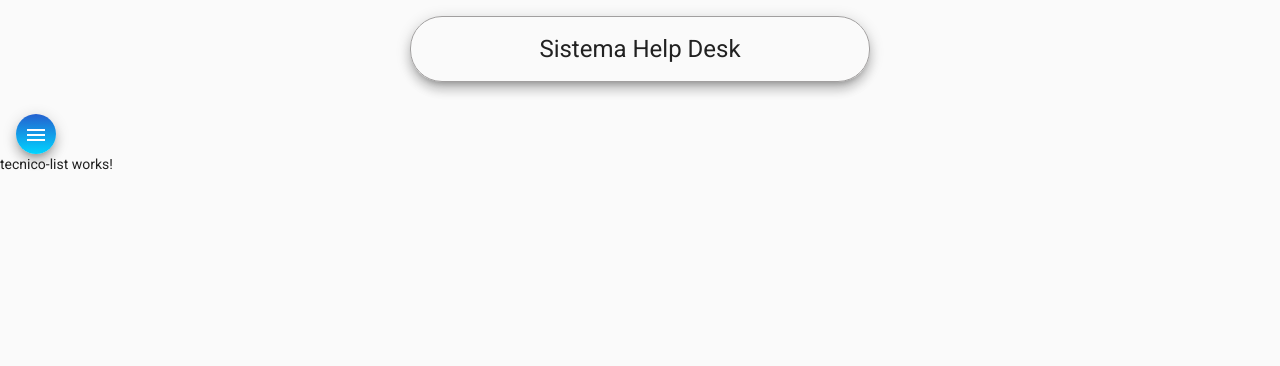
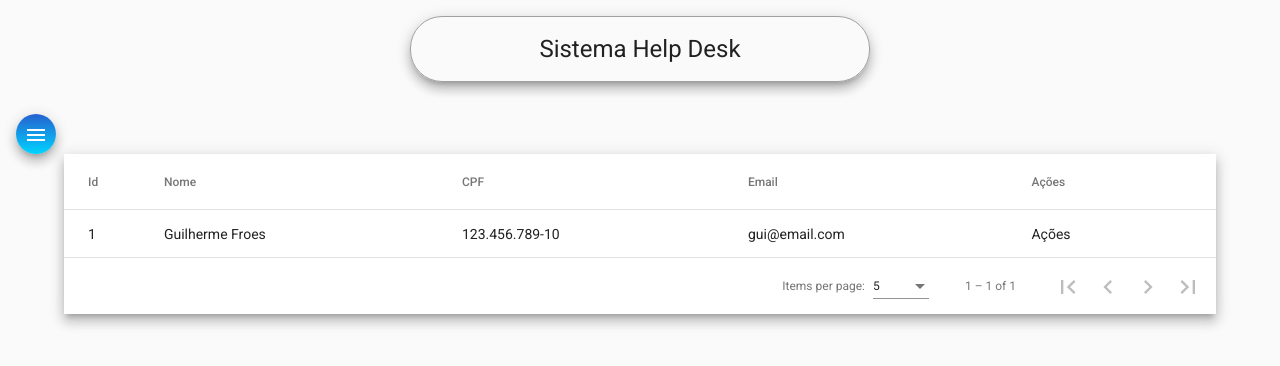
Before and after one commit to guifroes1984/helpdesk-front, an Angular app: page /tecnicos in a window 1280 px wide. Shown: the top 366 px of the page. Built offline with nearby package versions, Linux system fonts and the light colour scheme.

Commit message:
Criado componente TECNICO-LIST, e implantando HTML e CSS para o mesmo. Criando rota para o mesmo

```diff
--- a/src/app/components/home/home.component.ts
+++ b/src/app/components/home/home.component.ts
@@ -1,5 +1,4 @@
 import { Component, OnInit } from '@angular/core';
-import { Router } from '@angular/router';
 
 @Component({
   selector: 'app-home',
@@ -8,10 +7,10 @@ import { Router } from '@angular/router';
 })
 export class HomeComponent implements OnInit {
 
-  constructor(private router: Router) { }
+  constructor() { }
 
   ngOnInit(): void {
-    this.router.navigate(['home'])
+
   }
 
 }
--- a/src/app/components/nav/nav.component.ts
+++ b/src/app/components/nav/nav.component.ts
@@ -1,4 +1,5 @@
 import { Component, OnInit } from '@angular/core';
+import { Router } from '@angular/router';
 
 @Component({
   selector: 'app-nav',
@@ -7,9 +8,10 @@ import { Component, OnInit } from '@angular/core';
 })
 export class NavComponent implements OnInit {
 
-  constructor() { }
+  constructor(private router: Router) { }
 
   ngOnInit(): void {
+    this.router.navigate(['tecnicos'])
   }
 
 }
--- a/src/app/components/tecnico/tecnico-list/tecnico-list.component.css
+++ b/src/app/components/tecnico/tecnico-list/tecnico-list.component.css
@@ -0,0 +1,8 @@
+.container {
+    width: 90%;
+    margin: auto;
+}
+
+table {
+    width: 100%;
+  }
--- a/src/app/components/tecnico/tecnico-list/tecnico-list.component.html
+++ b/src/app/components/tecnico/tecnico-list/tecnico-list.component.html
@@ -1 +1,39 @@
-<p>tecnico-list works!</p>
+<div class="container">
+    <div class="mat-elevation-z8">
+        <table mat-table [dataSource]="dataSource">
+
+          <ng-container matColumnDef="position">
+            <th mat-header-cell *matHeaderCellDef> Id </th>
+            <td mat-cell *matCellDef="let element"> {{element.id}} </td>
+          </ng-container>
+
+          <ng-container matColumnDef="name">
+            <th mat-header-cell *matHeaderCellDef> Nome </th>
+            <td mat-cell *matCellDef="let element"> {{element.nome}} </td>
+          </ng-container>
+
+          <ng-container matColumnDef="weight">
+            <th mat-header-cell *matHeaderCellDef> CPF </th>
+            <td mat-cell *matCellDef="let element"> {{element.cpf}} </td>
+          </ng-container>
+
+          <ng-container matColumnDef="symbol">
+            <th mat-header-cell *matHeaderCellDef> Email </th>
+            <td mat-cell *matCellDef="let element"> {{element.email}} </td>
+          </ng-container>
+
+          <ng-container matColumnDef="acoes">
+            <th mat-header-cell *matHeaderCellDef> Ações </th>
+            <td mat-cell *matCellDef="let element"> Ações </td>
+          </ng-container>
+
+          <tr mat-header-row *matHeaderRowDef="displayedColumns"></tr>
+          <tr mat-row *matRowDef="let row; columns: displayedColumns;"></tr>
+        </table>
+
+        <mat-paginator [pageSizeOptions]="[5, 10, 20]"
+                       showFirstLastButtons
+                       aria-label="Select page of periodic elements">
+        </mat-paginator>
+      </div>
+</div>
--- a/src/app/components/tecnico/tecnico-list/tecnico-list.component.ts
+++ b/src/app/components/tecnico/tecnico-list/tecnico-list.component.ts
@@ -1,4 +1,7 @@
-import { Component, OnInit } from '@angular/core';
+import { Component, OnInit, ViewChild } from '@angular/core';
+import { MatPaginator } from '@angular/material/paginator';
+import { MatTableDataSource } from '@angular/material/table';
+import { Tecnico } from 'src/app/models/tecnico';
 
 @Component({
   selector: 'app-tecnico-list',
@@ -7,9 +10,30 @@ import { Component, OnInit } from '@angular/core';
 })
 export class TecnicoListComponent implements OnInit {
 
+  ELEMENT_DATA: Tecnico[] = [
+    {
+      id: 1,
+      nome: 'Guilherme Froes',
+      cpf: '123.456.789-10',
+      email: 'gui@email.com',
+      senha: '1234',
+      perfis: ['0'],
+      dataCriacao: '04/02/2023'
+    }
+  ]
+
+  displayedColumns: string[] = ['position', 'name', 'weight', 'symbol', 'acoes'];
+  dataSource = new MatTableDataSource<Tecnico>(this.ELEMENT_DATA);
+
   constructor() { }
 
   ngOnInit(): void {
   }
 
+  @ViewChild(MatPaginator) paginator: MatPaginator;
+
+  ngAfterViewInit() {
+    this.dataSource.paginator = this.paginator;
+  }
+
 }
--- /dev/null
+++ b/src/app/models/tecnico.ts
@@ -0,0 +1,9 @@
+export interface Tecnico {
+    id?:         any;
+    nome:     string;
+    cpf:      string;
+    email:    string;
+    senha:    string;
+    perfis: string[];
+    dataCriacao: any;
+}
```
